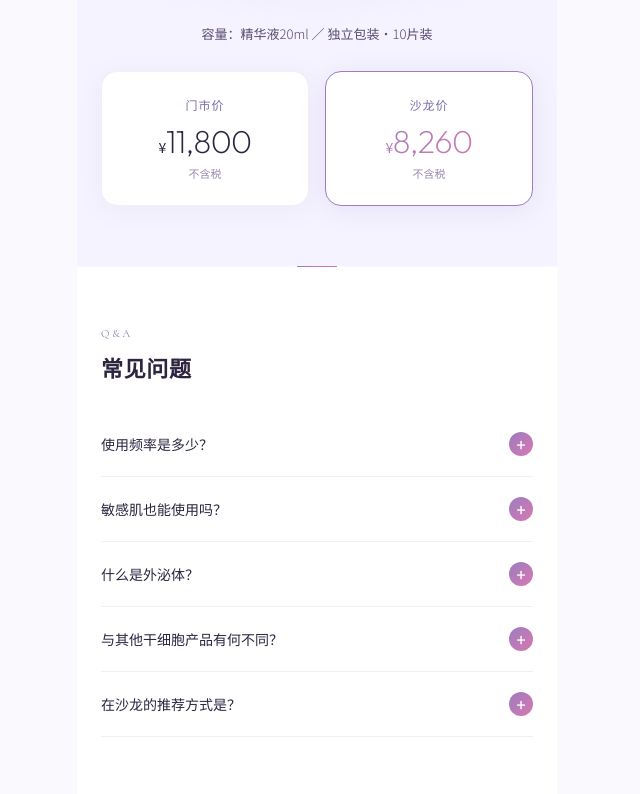
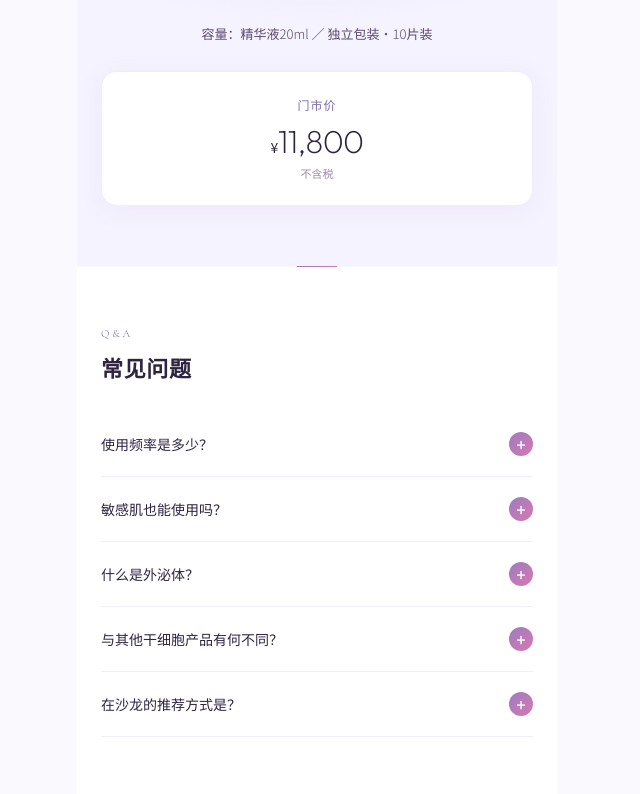
Before and after one commit to vermutneco0229-jpg/plasmania-facepack-lp-cn, a plain HTML site: page index.html in a window 1280 px wide. Shown: the part 8362-9156 px from the top of the page, without its empty margins (323-963 px from the left). Drawn offline with nearby package versions, Linux system fonts and the light colour scheme.

Commit message:
Remove salon price

```diff
--- a/index.html
+++ b/index.html
@@ -828,11 +828,6 @@
         <div class="price-amount"><span class="price-yen">&yen;</span>11,800</div>
         <div class="price-tax">不含税</div>
       </div>
-      <div class="price-card" style="border-color:var(--aurora-purple); box-shadow: 0 4px 24px rgba(155,125,192,0.15);">
-        <div class="price-type">沙龙价</div>
-        <div class="price-amount" style="background:linear-gradient(135deg,var(--aurora-purple),var(--aurora-pink)); -webkit-background-clip:text; -webkit-text-fill-color:transparent; background-clip:text;"><span class="price-yen" style="-webkit-text-fill-color:inherit;">&yen;</span>8,260</div>
-        <div class="price-tax">不含税</div>
-      </div>
     </div>
   </section>
 
```
